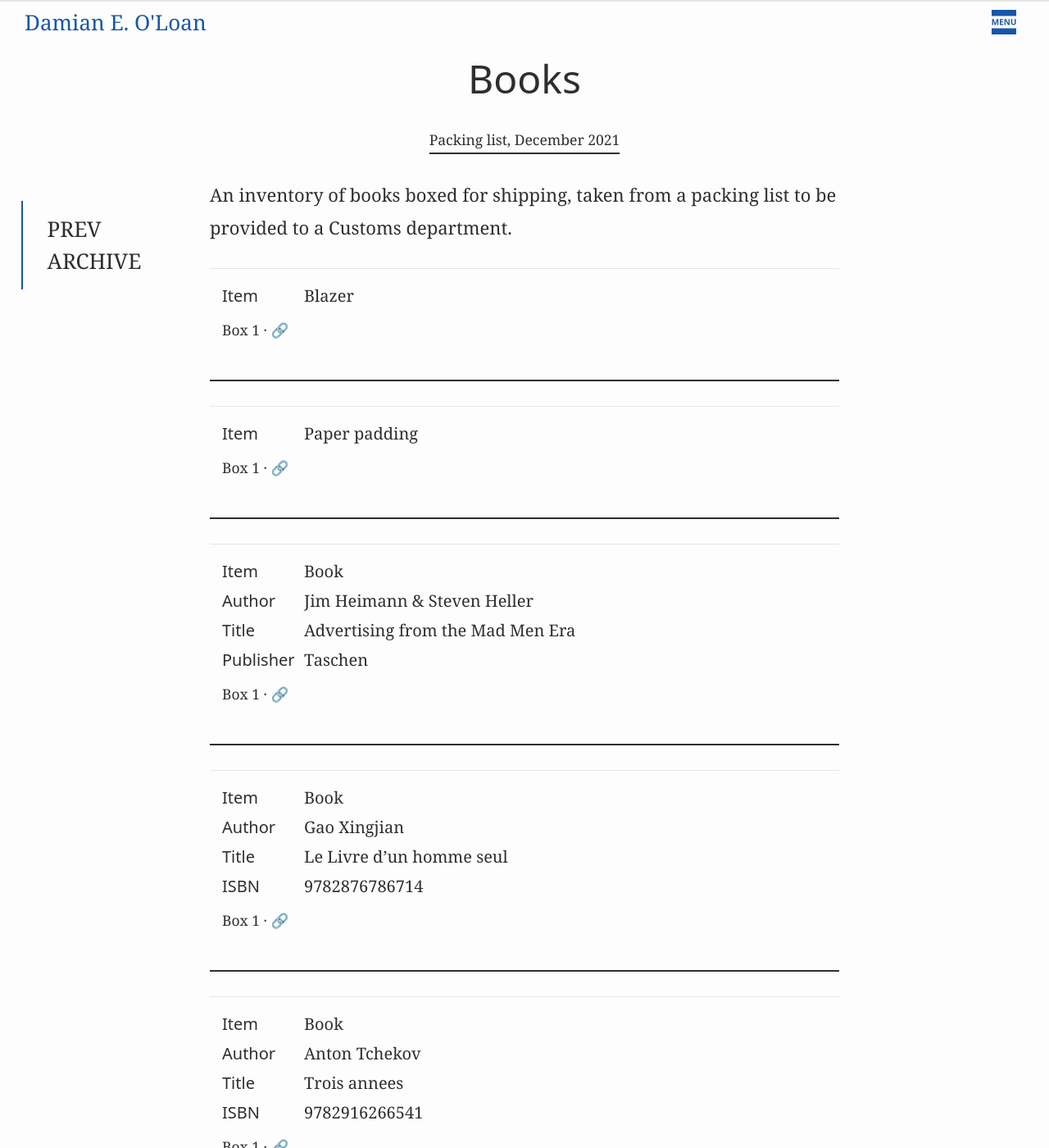
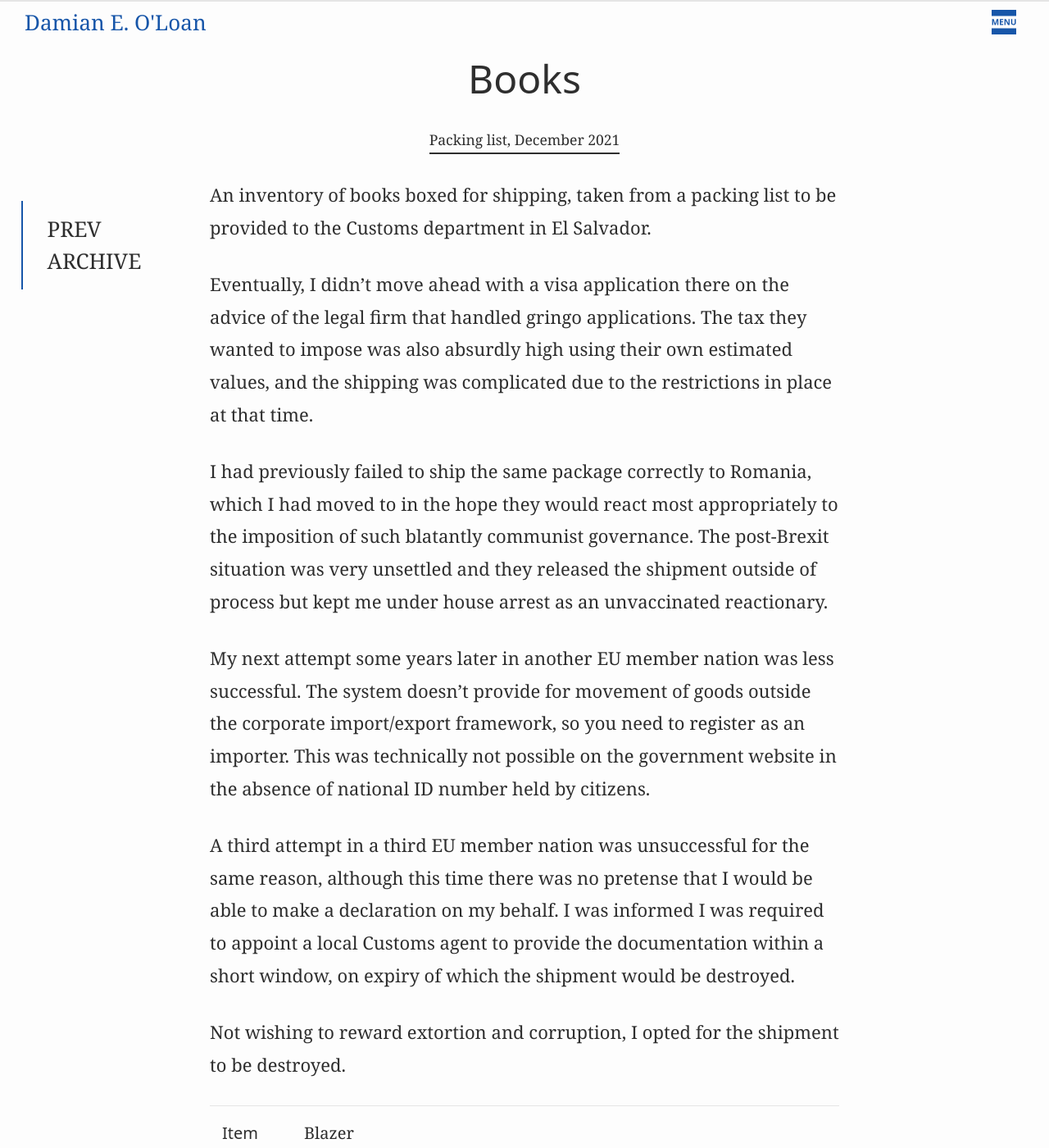
Before and after one commit to damianeoloan/damianeoloan.github.io, a Jekyll site: the page built from _archives/books.md, in a window 1280 px wide and 1400 px high. Shown: the whole window at 82% size. Built offline with Jekyll 4.4.1, drawn with Linux system fonts in a browser that asks for light colours.

Commit message:
=Update archive introductions.

```diff
--- a/_archives/books.md
+++ b/_archives/books.md
@@ -5,4 +5,14 @@
 source: Packing list, December 2021
 ---
 
-An inventory of books boxed for shipping, taken from a packing list to be provided to a Customs department.
+An inventory of books boxed for shipping, taken from a packing list to be provided to the Customs department in El Salvador.
+
+Eventually, I didn't move ahead with a visa application there on the advice of the legal firm that handled gringo applications. The tax they wanted to impose was also absurdly high using their own estimated values, and the shipping was complicated due to the restrictions in place at that time.
+
+I had previously failed to ship the same package correctly to Romania, which I had moved to in the hope they would react most appropriately to the imposition of such blatantly communist governance. The post-Brexit situation was very unsettled and they released the shipment outside of process but kept me under house arrest as an unvaccinated reactionary.
+
+My next attempt some years later in another EU member nation was less successful. The system doesn't provide for movement of goods outside the corporate import/export framework, so you need to register as an importer. This was technically not possible on the government website in the absence of national ID number held by citizens.
+
+A third attempt in a third EU member nation was unsuccessful for the same reason, although this time there was no pretense that I would be able to make a declaration on my behalf. I was informed I was required to appoint a local Customs agent to provide the documentation within a short window, on expiry of which the shipment would be destroyed.
+
+Not wishing to reward extortion and corruption, I opted for the shipment to be destroyed.
```
Also changed, not shown: _archives/gab-2020.md (+4 -0 lines), _archives/reddit-2019.md (+3 -1 lines), blog/_posts/2026-09-22-on-marriage-formation-in-china.md (+2 -2 lines).
